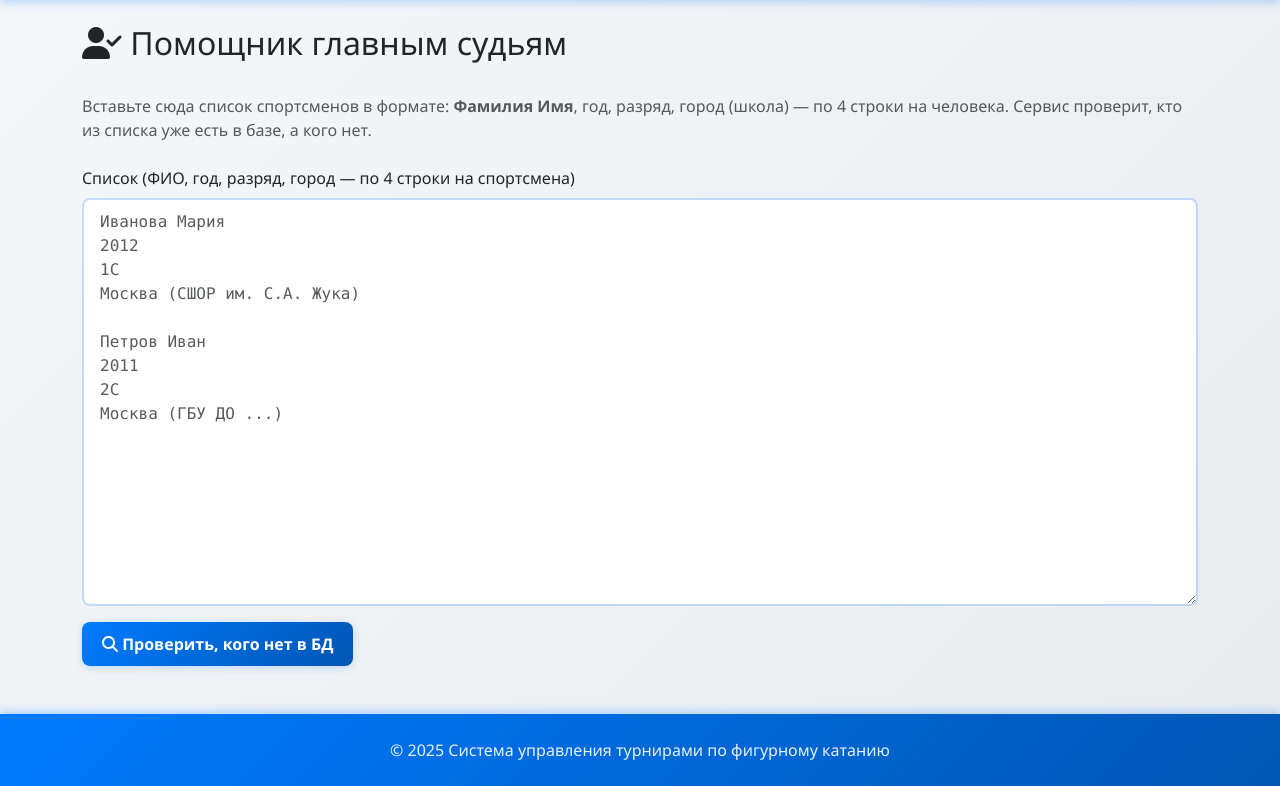
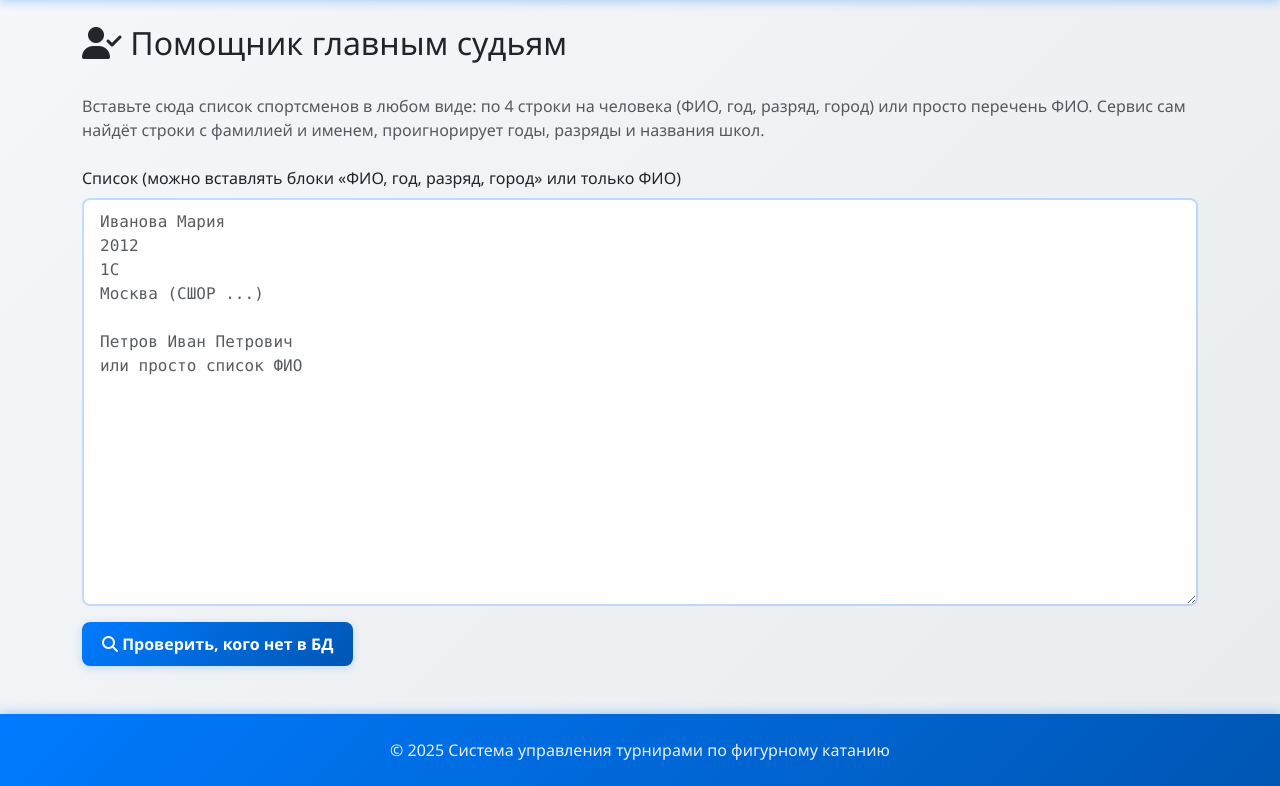
Before and after one commit to AndryshaDenisov1488/calcfigurebase, a Flask app: page /judge-helper in a window 1280 px wide; the page is wider, and only the part inside the window is pictured. Shown: the part 70-856 px from the top of that part. Run offline with Flask 3, Linux system fonts and the light colour scheme; some libraries are stand-ins or nearby versions.

Commit message:
Помощник главным судьям: страница проверки списка ФИО по БД в Аналитике

```diff
--- a/routes/analytics.py
+++ b/routes/analytics.py
@@ -19,10 +19,67 @@ def _normalize_words(s):
     return s.split() if s else []
 
 
+def _is_year(s):
+    """Строка — год (4 цифры)."""
+    s = (s or '').strip()
+    return len(s) == 4 and s.isdigit()
+
+
+def _is_rank(s):
+    """Строка похожа на разряд: 1С, 2Ю, 3 П и т.п."""
+    s = (s or '').strip()
+    return bool(re.match(r'^\d\s*[А-Яа-яЁё]\s*$', s)) or s.upper() in ('1С', '2С', '3С', '1Ю', '2Ю', '3Ю', '1П', '2П', '3П', 'МС', 'КМС')
+
+
+def _is_city_or_school(s):
+    """Строка похожа на город или школу (адрес, организация)."""
+    s = (s or '').strip()
+    if not s:
+        return True
+    s_lower = s.lower()
+    if s_lower.startswith('москва') or s_lower.startswith('санкт-') or s_lower.startswith('спб'):
+        return True
+    if any(x in s for x in ('ГБУ', 'СШОР', 'ООО', 'ИП ', 'АНО', 'МОО', '(', 'школа', 'отд.', 'отд ', 'фигурного катания')):
+        return True
+    return False
+
+
+def _looks_like_fio(s):
+    """Строка похожа на ФИО: 2–3 слова, в основном кириллица."""
+    s = (s or '').strip()
+    if not s or len(s) < 3:
+        return False
+    words = re.split(r'\s+', s)
+    if len(words) < 2 or len(words) > 4:
+        return False
+    for w in words:
+        if not w:
+            return False
+        cyr = sum(1 for c in w if 'а' <= c.lower() <= 'я' or c in 'ёЁ')
+        if cyr < len(w) * 0.6 and not re.match(r'^[А-Яа-яЁё\-]+$', w):
+            return False
+    return True
+
+
 def _parse_pasted_list(text):
-    """Из вставленного текста (ФИО, год, разряд, город — по 4 строки на спортсмена) извлечь список «Фамилия Имя»."""
+    """Умный разбор: из вставленного текста извлечь все строки, похожие на ФИО (игнорируя год, разряд, город/школу)."""
     lines = [ln.strip() for ln in (text or '').splitlines() if ln.strip()]
-    return list(dict.fromkeys(lines[0::4]))  # каждые 4-я строка — ФИО, без дублей с сохранением порядка
+    result = []
+    seen = set()
+    for ln in lines:
+        if _is_year(ln) or _is_rank(ln) or _is_city_or_school(ln):
+            continue
+        if not _looks_like_fio(ln):
+            continue
+        words = _normalize_words(ln)
+        if len(words) < 2:
+            continue
+        fio_key = (words[0], words[1])
+        if fio_key in seen:
+            continue
+        seen.add(fio_key)
+        result.append(' '.join(words[:2]))
+    return result
 
 
 def _check_names_against_db(names):
--- a/templates/judge_helper.html
+++ b/templates/judge_helper.html
@@ -8,15 +8,15 @@
 </div>
 
 <p class="text-muted mb-4">
-    Вставьте сюда список спортсменов в формате: <strong>Фамилия Имя</strong>, год, разряд, город (школа) — по 4 строки на человека.
-    Сервис проверит, кто из списка уже есть в базе, а кого нет.
+    Вставьте сюда список спортсменов в любом виде: по 4 строки на человека (ФИО, год, разряд, город) или просто перечень ФИО.
+    Сервис сам найдёт строки с фамилией и именем, проигнорирует годы, разряды и названия школ.
 </p>
 
 <form method="post" action="{{ url_for('analytics.judge_helper') }}">
     <div class="mb-3">
-        <label for="names_text" class="form-label">Список (ФИО, год, разряд, город — по 4 строки на спортсмена)</label>
+        <label for="names_text" class="form-label">Список (можно вставлять блоки «ФИО, год, разряд, город» или только ФИО)</label>
         <textarea class="form-control font-monospace" id="names_text" name="names_text" rows="16"
-                  placeholder="Иванова Мария&#10;2012&#10;1С&#10;Москва (СШОР им. С.А. Жука)&#10;&#10;Петров Иван&#10;2011&#10;2С&#10;Москва (ГБУ ДО ...)">{{ pasted }}</textarea>
+                  placeholder="Иванова Мария&#10;2012&#10;1С&#10;Москва (СШОР ...)&#10;&#10;Петров Иван Петрович&#10;или просто список ФИО">{{ pasted }}</textarea>
     </div>
     <button type="submit" class="btn btn-primary">
         <i class="fas fa-search"></i> Проверить, кого нет в БД
```
